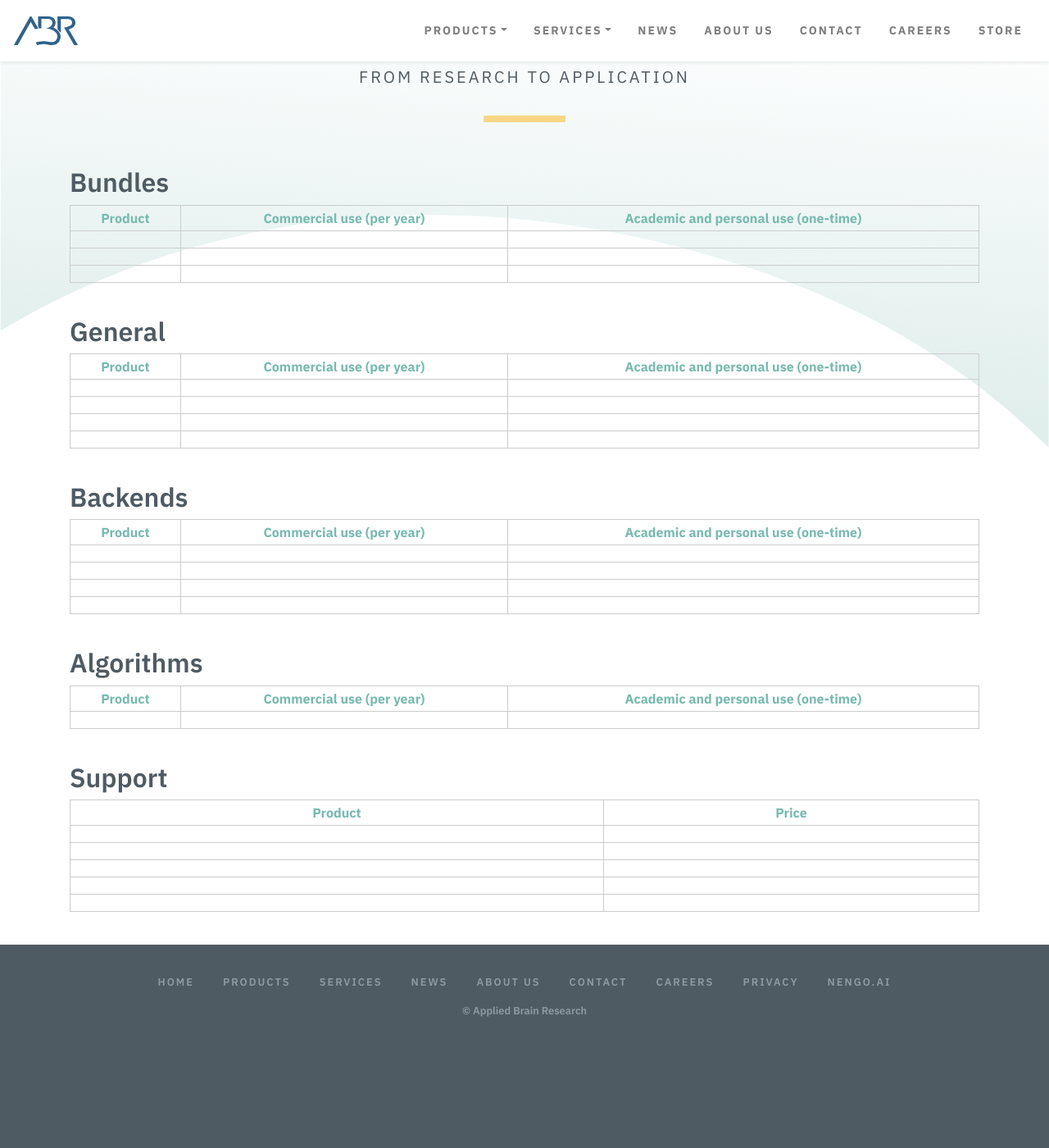
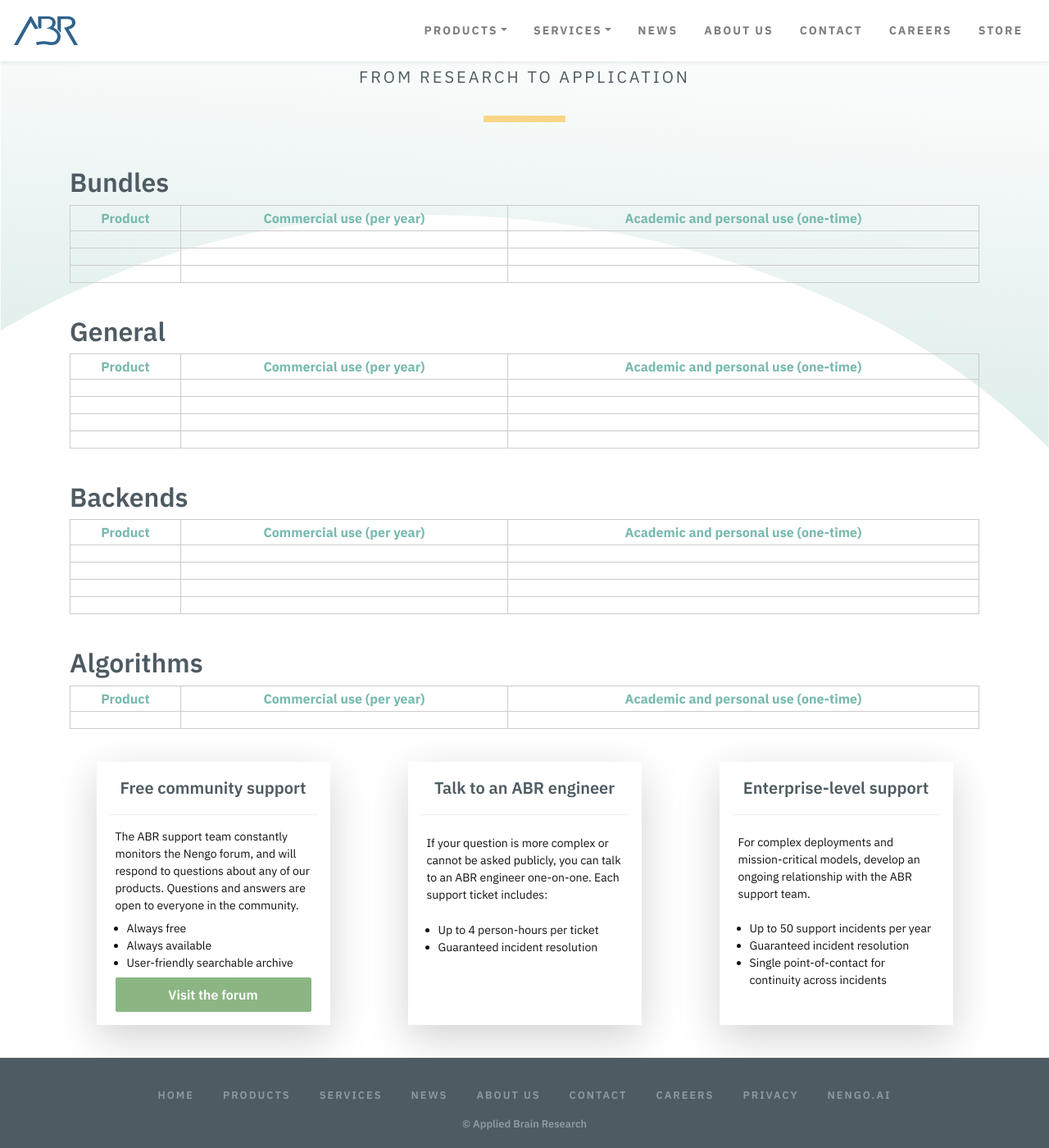
Before and after one commit to abr/abr.github.io, a Jekyll site: the page built from store.html, in a window 1280 px wide and 1400 px high, scrolled down 119 px. Shown: the whole window at 82% size. Built offline with Jekyll 4.4.1, drawn with Linux system fonts in a browser that asks for light colours; before the commit the page ends 1382 px from its top, so only the background shows below that.

Commit message:
squash! Adding Shopify to ABR Site
Modify support section to use cards instead of table

Also fixed an issue where opening the modal would scroll to the top
of the screen. Fingers crossed this works in a bunch of browsers
(tested in Chrome).

```diff
--- a/css/bootstrap.scss
+++ b/css/bootstrap.scss
@@ -26,7 +26,7 @@ $theme-colors: (
   "purple": rgb(126, 104, 147),
   /* #7e6893 */ "info": rgb(36, 170, 170),
   /* #24AAAA */ "light": rgb(238, 241, 242),
-  /* #eef1f2 */ "dark": rgb(79, 91, 98) /* #4f5b62 */
+  /* #eef1f2 */ "dark": rgb(79, 91, 98) /* #4f5b62 */,
 );
 
 $enable-shadows: false; /* Disable shadows on elements - add manually using "shadow-" classes on elements */
@@ -675,8 +675,42 @@ body.theme-purple {
 
 /* Shopify Store */
 
+html.no-scroll {
+  overflow-y: scroll;
+}
+
+body.no-scroll {
+  overflow: visible;
+  position: fixed;
+  width: 100%;
+}
+
+.shopify-support-group {
+  display: flex;
+  flex-direction: column;
+  height: calc(100% - 65px);
+  justify-content: space-around;
+
+  p, ul {
+    margin-bottom: 0.5em;
+  }
+}
+
 .shopify-product-group {
   margin-bottom: 40px;
+
+  a.btn {
+    border-radius: 2px !important;
+    box-shadow: none !important;
+  }
+
+  p, ul {
+    font-size: 14px;
+  }
+
+  ul {
+    padding-left: 1em;
+  }
 
   .shopify-products {
     width: 100%;
@@ -696,4 +730,12 @@ body.theme-purple {
       padding: 10px;
     }
   }
+
+  .shopify-support {
+    margin-bottom: 3px;
+  }
+
+  .shopify-support:last-child {
+    margin-bottom: 0;
+  }
 }
--- a/js/shopify.js
+++ b/js/shopify.js
@@ -34,6 +34,7 @@ const ShopifyBuyInit = () => {
           id: productNode.dataset.productid,
           variantId: variantNode.dataset.variantid,
           node: variantNode,
+          options: ADDPRODUCT,
         });
       }
 
@@ -46,6 +47,7 @@ const ShopifyBuyInit = () => {
           ui,
           id: productNode.dataset.productid,
           node: singleProductNode[0],
+          options: ADDPRODUCT,
         });
       }
 
@@ -53,8 +55,20 @@ const ShopifyBuyInit = () => {
         ui,
         id: productNode.dataset.productid,
         node: productNode,
-        isViewProduct: true,
+        options: VIEWPRODUCT,
         text: productNode.dataset.productname,
+      });
+    }
+
+    const supportNodes = document.getElementsByClassName("shopify-support");
+    for (let i = 0; i < supportNodes.length; i++) {
+      const supportNode = supportNodes[i];
+      generateComponent({
+        ui,
+        id: supportNode.dataset.supportid,
+        node: supportNode,
+        text: supportNode.dataset.supportname,
+        options: SUPPORTPRODUCT,
       });
     }
   });
@@ -65,10 +79,9 @@ const generateComponent = ({
   variantId,
   id,
   node,
-  isViewProduct,
+  options,
   text = "Add",
 }) => {
-  const options = isViewProduct ? VIEWPRODUCT : ADDPRODUCT;
   ui.createComponent("product", {
     id,
     variantId,
@@ -83,6 +96,8 @@ const generateComponent = ({
     },
   });
 };
+
+let _scrollY; // Used on openModal and closeModal
 
 const VIEWPRODUCT = {
   styles: {
@@ -109,6 +124,7 @@ const VIEWPRODUCT = {
       "background-color": "transparent",
       ":focus": {
         "background-color": "transparent",
+        outline: "none",
       },
       "border-radius": "2px",
     },
@@ -119,6 +135,14 @@ const VIEWPRODUCT = {
     title: false,
     price: false,
     options: false,
+  },
+  events: {
+    openModal: () => {
+      _scrollY = window.scrollY;
+      document.body.style.top = `-${_scrollY}px`;
+      document.documentElement.classList.add("no-scroll");
+      document.body.classList.add("no-scroll");
+    },
   },
   googleFonts: ["Roboto"],
   width: "800px",
@@ -155,6 +179,7 @@ const ADDPRODUCT = {
       "background-color": "#8bb684",
       ":focus": {
         "background-color": "#7da477",
+        outline: "none",
       },
       "border-radius": "2px",
       padding: "3px 10px",
@@ -162,6 +187,9 @@ const ADDPRODUCT = {
     quantityInput: {
       "padding-top": "3px",
       "padding-bottom": "3px",
+      ":focus": {
+        outline: "none",
+      },
     },
   },
   contents: {
@@ -171,6 +199,62 @@ const ADDPRODUCT = {
     options: false,
     buttonWithQuantity: true,
     button: false,
+  },
+  googleFonts: ["Roboto"],
+  width: "800px",
+};
+
+const SUPPORTPRODUCT = {
+  layout: "horizontal",
+  styles: {
+    price: {
+      "font-size": "13px",
+    },
+    prices: {
+      display: "flex",
+      "flex-direction": "column",
+      float: "left",
+      height: "100%",
+      "justify-content": "center",
+      "margin-bottom": "0",
+      "text-align": "right",
+      padding: "3px 10px 3px 0",
+      width: "50%",
+    },
+    buttonWrapper: {
+      "margin-top": "0",
+    },
+    button: {
+      "font-family": "Roboto, sans-serif",
+      "font-weight": "bold",
+      ":hover": {
+        "background-color": "#7da477",
+      },
+      "background-color": "#8bb684",
+      ":focus": {
+        "background-color": "#7da477",
+        outline: "none",
+      },
+      "border-radius": "2px",
+      height: "42px",
+      padding: "3px 10px",
+      width: "50%",
+    },
+    quantityInput: {
+      "padding-top": "3px",
+      "padding-bottom": "3px",
+      ":focus": {
+        outline: "none",
+      },
+    },
+  },
+  contents: {
+    img: false,
+    title: false,
+    price: true,
+    options: false,
+    buttonWithQuantity: false,
+    button: true,
   },
   googleFonts: ["Roboto"],
   width: "800px",
@@ -190,6 +274,18 @@ const GENERALOPTIONS = {
     styles: {
       modal: {
         "max-width": "500px",
+      },
+      overlay: {
+        "overflow-y": "hidden",
+      },
+    },
+    events: {
+      closeModal: () => {
+        document.documentElement.classList.remove("no-scroll");
+        document.body.classList.remove("no-scroll");
+        document.body.style.top = null;
+        // Firing this immediately doesn't work
+        window.requestAnimationFrame(() => window.scrollTo(0, _scrollY));
       },
     },
   },
--- a/store.html
+++ b/store.html
@@ -8,24 +8,24 @@ theme: theme-yellow
 products:
   - title: Bundles
     items:
-      - name: Nengo Developer Bundle
+      - name: Nengo developer bundle
         id: 4437114978347
         commercialId: 31697978687531
         academicId: 31697978720299
 
-      - name: Nengo Backends Bundle
+      - name: Nengo backends bundle
         id: 4437115732011
         commercialId: 31697984946219
         academicId: 31697984978987
 
-      - name: Nengo Complete Bundle
+      - name: Nengo complete bundle
         id: 4437117337643
         commercialId: 31697989697579
         academicId: 31697989730347
 
   - title: General
     items:
-      - name: Nengo Core + Extras
+      - name: Nengo core + extras
         id: 4436279001131
         commercialId: 31697913085995
         academicId: 31697913118763
@@ -47,17 +47,17 @@ products:
 
   - title: Backends
     items:
-      - name: NengoOCL (OpenCL)
+      - name: NengoOpenCL
         id: 4437090992171
         commercialId: 31697925177387
         academicId: 31697925210155
 
-      - name: "NengoFPGA: Intel DE1-SoC Implementation"
+      - name: NengoFPGA for Intel DE1-SoC
         id: 4437094105131
         commercialId: 31697854038059
         academicId: 31697854070827
 
-      - name: "NengoFPGA: Xilinx PYNQ-Z1 Implementation"
+      - name: NengoFPGA for Xilinx PYNQ-Z1
         id: 4450087174187
         commercialId: 31740826091563
         academicId: 31740826124331
@@ -66,7 +66,6 @@ products:
         id: 4437091418155
         commercialId: 31697956306987
         academicId: 31697956339755
-
   - title: Algorithms
     items:
       - name: Legendre Memory Units
@@ -75,20 +74,46 @@ products:
         academicId: 31698004639787
 
 support:
-  - name: Nengo Online Community Support
-    id: 1590748676155
+  - name: Free community support
+    intro: >
+      The ABR support team constantly monitors the Nengo forum,
+      and will respond to questions about any of our products.
+      Questions and answers are open to everyone in the community.
+    features:
+      - Always free
+      - Always available
+      - User-friendly searchable archive
+    btns:
+      - text: Visit the forum
+        url: https://forum.nengo.ai/
 
-  - name: Nengo Single User Enterprise Level Support
+  - name: Talk to an ABR engineer
+    intro: >
+      If your question is more complex or cannot be asked publicly,
+      you can talk to an ABR engineer one-on-one.
+      Each support ticket includes:
+    features:
+      - Up to 4 person-hours per ticket
+      - Guaranteed incident resolution
+    btns:
+      - text: 1 ticket
+        id: 4437144633387
+      - text: 5 tickets
+        id: 4465741332523
+      - text: 10 tickets
+        id: 4465742381099
+
+  - name: Enterprise-level support
+    intro: >
+      For complex deployments and mission-critical models,
+      develop an ongoing relationship with the ABR support team.
+    features:
+      - Up to 50 support incidents per year
+      - Guaranteed incident resolution
+      - Single point-of-contact for continuity across incidents
+    btns:
+      - text: One year subscription
         id: 1536202637371
-
-  - name: Nengo Single User Individual Level Support
-    id: 4437144633387
-
-  - name: "NengoFPGA: Intel DE1-SoC License"
-    id: 1590688645179
-
-  - name: "NengoFPGA: Xilinx PYNQ License"
-    id: 1590692610107
 ---
 
 <script type="text/javascript">
@@ -116,7 +141,7 @@ support:
         <div class="title-bar"></div>
       </div>
     </div>
-    <div>
+
     {% for group in page.products %}
     <div class="shopify-product-group">
       <h2>{{ group.title }}</h2>
@@ -164,38 +189,40 @@ support:
     {% endfor %}
 
     <div class="shopify-product-group">
-        <h2>Support</h2>
-        <table class="shopify-products">
-          <thead>
-            <tr>
-              <th>
-                Product
-              </th>
-              <th>
-                Price
-              </th>
-            </tr>
-          </thead>
-          <tbody>
-            {% for item in page.support %}
-            <tr>
-              <td>
+      <div class="row justify-content-center">
+        {% for item in page.support %} {% if forloop.first == false %}
+        <div class="col-10 col-lg-1"></div>
+        {% endif %}
+        <div class="col-10 col-lg-3 my-3 my-lg-0 shadow-lg bg-white">
+          <div class="py-1 px-2 border-bottom border-light">
+            <h5 class="text-center m-0 py-3">{{ item.name }}</h5>
+          </div>
+          <div class="py-3 px-2 shopify-support-group">
+            <p>
+              {{ item.intro }}
+            </p>
+            <ul>
+              {% for feature in item.features %}
+              <li>{{ feature }}</li>
+              {% endfor %}
+            </ul>
+            {% for btn in item.btns %} {% if btn.id %}
             <div
-                  class="shopify-product"
-                  data-productid="{{ item.id }}"
-                  data-productname="{{ item.name }}"
+              class="shopify-support shopify-support-{{ btn.id }}"
+              data-supportid="{{ btn.id }}"
+              data-supportname="{{ btn.text }}"
             ></div>
-              </td>
-              <td>
-                <div
-                  class="shopify-single-product shopify-single-product-{{ item.id }}"
-                  data-productId="{{ item.id }}"
-                ></div>
-              </td>
-            </tr>
+            {% else %}
+            <a
+              class="btn btn-block btn-secondary text-white"
+              target="_blank"
+              href="{{ btn.url }}"
+              >{{ btn.text }}</a
+            >
+            {% endif %} {% endfor %}
+          </div>
+        </div>
         {% endfor %}
-          </tbody>
-        </table>
       </div>
     </div>
   </div>
```
Lines whose indentation alone changed are shown as unchanged.
